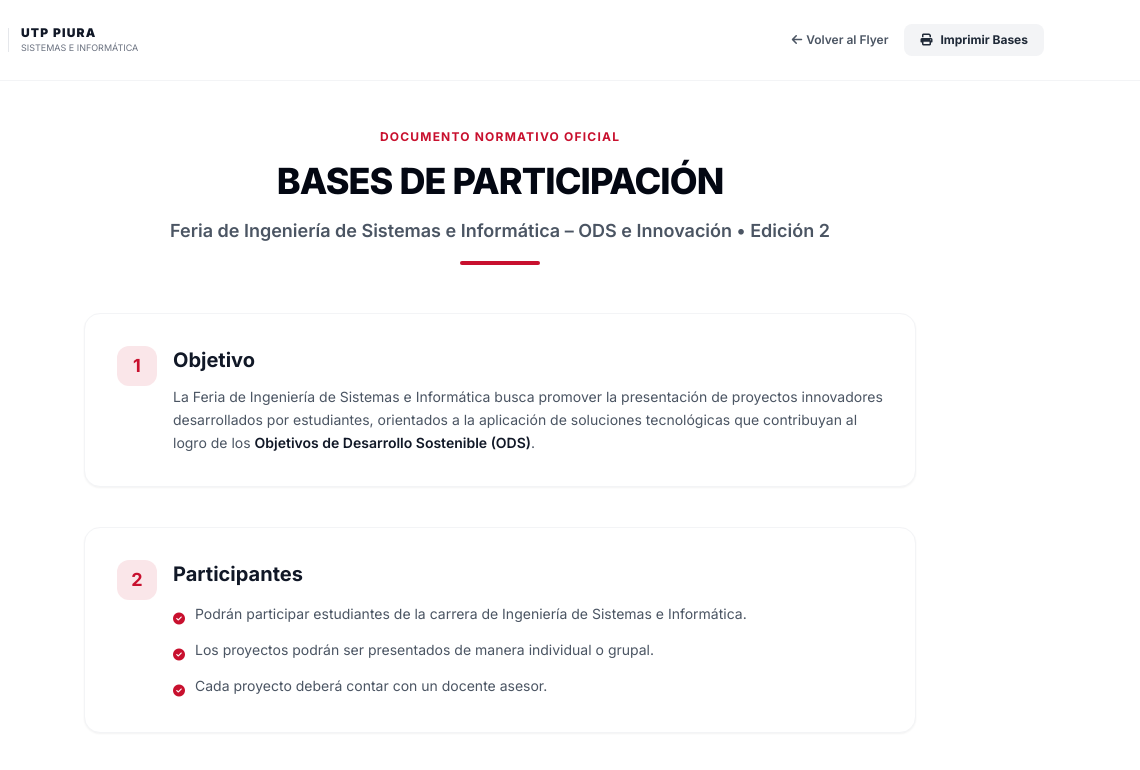
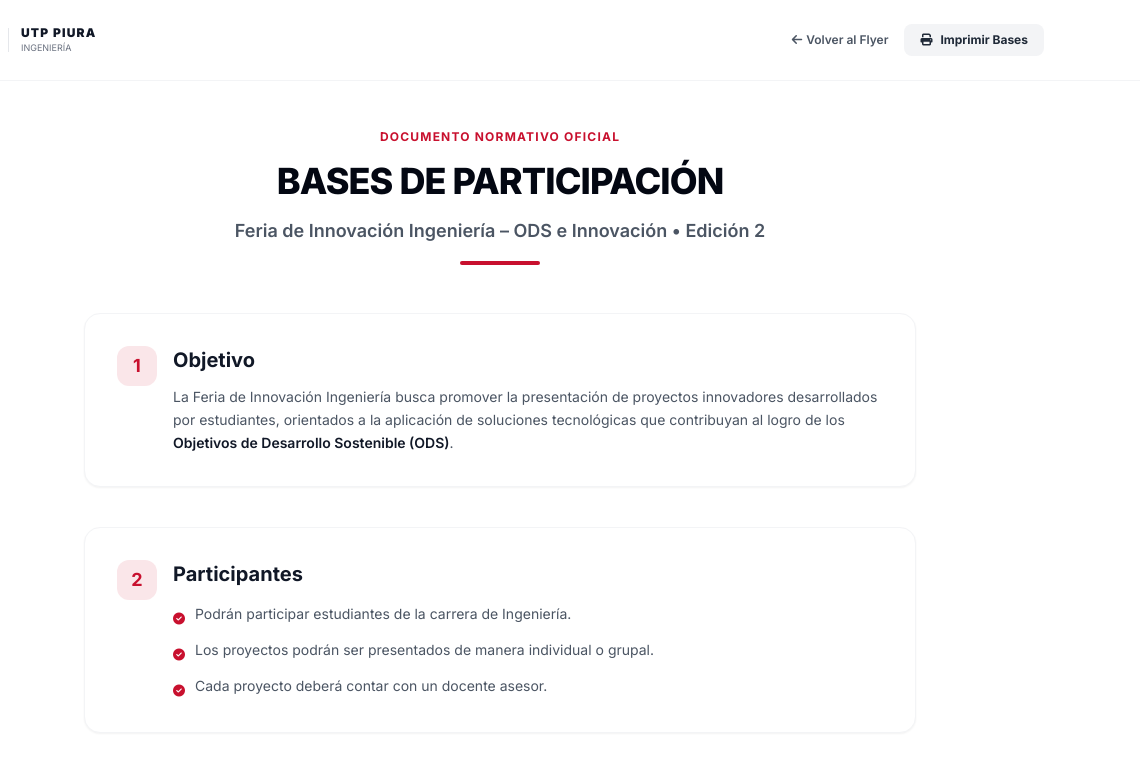
Before and after one commit to jaimejosesaenzdedios/FeriaUTP, a plain HTML site: page bases_de_participaci_n.html in a window 1280 px wide. Shown: the top 770 px of the page, 140-1280 px from the left. Drawn offline with nearby package versions, Linux system fonts and the light colour scheme.

Commit message:
Update bases_de_participaci_n.html

```diff
--- a/bases_de_participaci_n.html
+++ b/bases_de_participaci_n.html
@@ -3,7 +3,7 @@
 <head>
     <meta charset="UTF-8">
     <meta name="viewport" content="width=device-width, initial-scale=1.0">
-    <title>Bases de Participación - Feria de Ingeniería UTP Piura 2026 - Edición 2</title>
+    <title>Bases de Participación - Feria de Innovación Ingeniería UTP Piura 2026 - Edición 2</title>
     <!-- Tailwind CSS CDN -->
     <script src="https://cdn.tailwindcss.com"></script>
     <script>
@@ -61,7 +61,7 @@
                 <div class="h-6 w-px bg-gray-200"></div>
                 <div>
                     <span class="text-xs font-black tracking-widest text-gray-900 block">UTP PIURA</span>
-                    <span class="text-[9px] text-gray-500 block uppercase">Sistemas e Informática</span>
+                    <span class="text-[9px] text-gray-500 block uppercase">Ingeniería</span>
                 </div>
             </div>
 
@@ -83,7 +83,7 @@
         <div class="text-center space-y-4 mb-12">
             <span class="text-xs font-bold text-utp-red uppercase tracking-widest block">Documento Normativo Oficial</span>
             <h1 class="text-3xl sm:text-4xl font-extrabold text-gray-950 tracking-tight">BASES DE PARTICIPACIÓN</h1>
-            <p class="text-base sm:text-lg font-semibold text-gray-600">Feria de Ingeniería de Sistemas e Informática – ODS e Innovación • Edición 2</p>
+            <p class="text-base sm:text-lg font-semibold text-gray-600">Feria de Innovación Ingeniería – ODS e Innovación • Edición 2</p>
             <div class="w-20 h-1 bg-utp-red mx-auto rounded-full mt-4"></div>
         </div>
 
@@ -99,7 +99,7 @@
                     <div>
                         <h2 class="text-xl font-bold text-gray-900 mb-3">Objetivo</h2>
                         <p class="text-gray-600 leading-relaxed text-sm">
-                            La Feria de Ingeniería de Sistemas e Informática busca promover la presentación de proyectos innovadores desarrollados por estudiantes, orientados a la aplicación de soluciones tecnológicas que contribuyan al logro de los <strong class="text-gray-900 font-semibold">Objetivos de Desarrollo Sostenible (ODS)</strong>.
+                            La Feria de Innovación Ingeniería busca promover la presentación de proyectos innovadores desarrollados por estudiantes, orientados a la aplicación de soluciones tecnológicas que contribuyan al logro de los <strong class="text-gray-900 font-semibold">Objetivos de Desarrollo Sostenible (ODS)</strong>.
                         </p>
                     </div>
                 </div>
@@ -116,7 +116,7 @@
                         <ul class="space-y-3">
                             <li class="flex items-start gap-2.5 text-sm text-gray-600">
                                 <span class="text-utp-red mt-1"><i class="fa-solid fa-circle-check text-xs"></i></span>
-                                <span>Podrán participar estudiantes de la carrera de Ingeniería de Sistemas e Informática.</span>
+                                <span>Podrán participar estudiantes de la carrera de Ingeniería.</span>
                             </li>
                             <li class="flex items-start gap-2.5 text-sm text-gray-600">
                                 <span class="text-utp-red mt-1"><i class="fa-solid fa-circle-check text-xs"></i></span>
```
